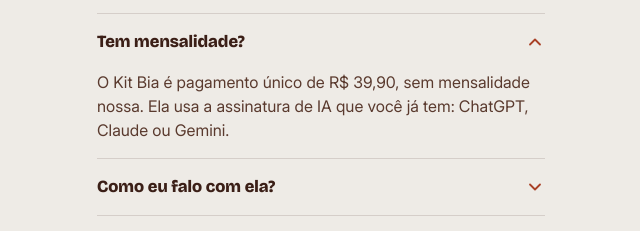
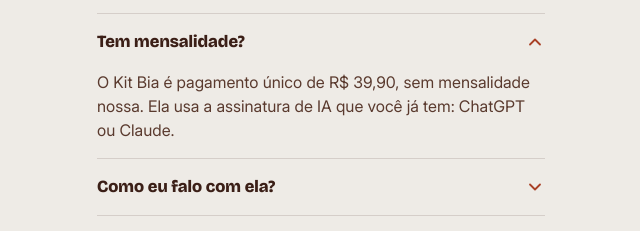
Before and after one commit to CristianMartini/bia-links, a plain HTML site: page index.html in a window 1280 px wide. Both pictures are taken after a click on the heading "Tem mensalidade?". Shown: the part 3584-3815 px from the top of the page, 319-959 px from the left. Drawn offline with Linux system fonts and the light colour scheme.

Commit message:
bio: tira o Gemini (suporte pausado)
O Google encerrou o acesso do Gemini CLI por conta pessoal; a Bia funciona com ChatGPT ou Claude.

Co-Authored-By: Claude Opus 5.5 <noreply@anthropic.com>

```diff
--- a/index.html
+++ b/index.html
@@ -276,7 +276,7 @@ footer{margin-top:28px;text-align:center;font-size:13px;line-height:1.5;color:va
     </details>
     <details>
       <summary>Tem mensalidade?<svg class="ico" viewBox="0 0 24 24" aria-hidden="true"><path d="m6 9 6 6 6-6"/></svg></summary>
-      <p>O Kit Bia é pagamento único de R$&nbsp;39,90, sem mensalidade nossa. Ela usa a assinatura de IA que você já tem: ChatGPT, Claude ou Gemini.</p>
+      <p>O Kit Bia é pagamento único de R$&nbsp;39,90, sem mensalidade nossa. Ela usa a assinatura de IA que você já tem: ChatGPT ou Claude.</p>
     </details>
     <details>
       <summary>Como eu falo com ela?<svg class="ico" viewBox="0 0 24 24" aria-hidden="true"><path d="m6 9 6 6 6-6"/></svg></summary>
```
